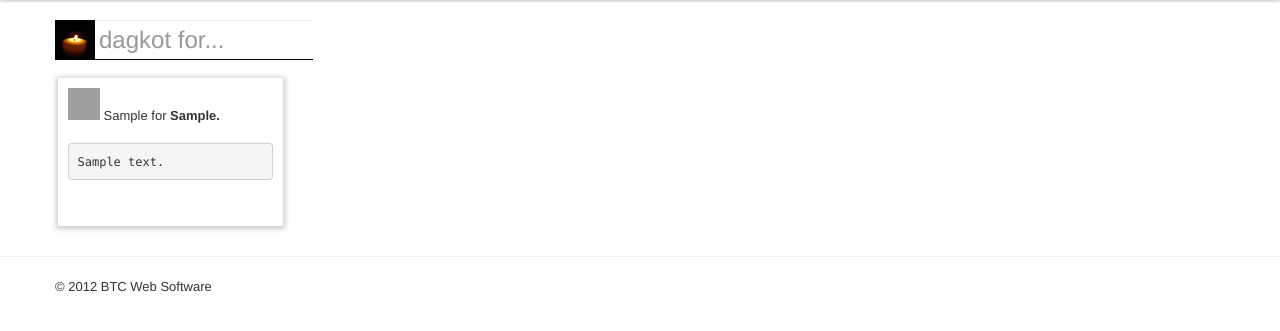
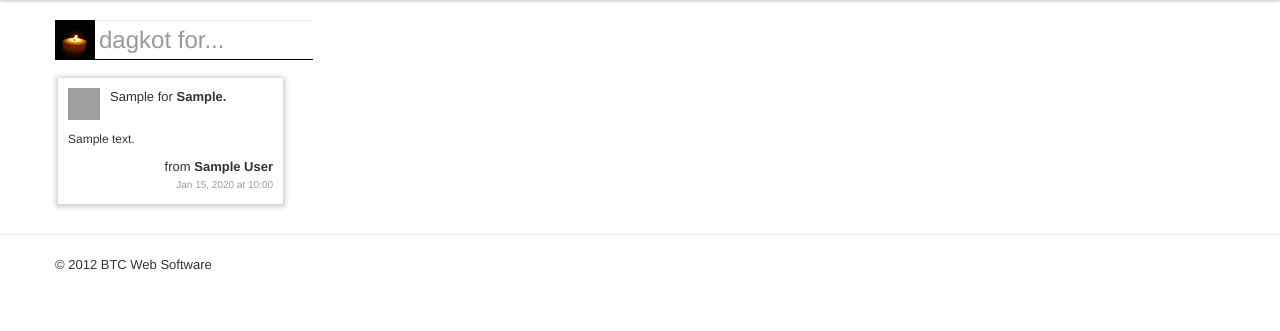
Before and after one commit to PeithVergil/dagkot, a Python web app: template templates/home/home.html in a window 1280 px wide. Shown: the part 40-371 px from the top of the page. Run offline with Jinja, Linux system fonts and the light colour scheme; the template is opened without the code that fills it: most values are stand-ins (such as "Sample title", 1, 10 or a date in 2020); style sheets or scripts are compiled from the project's sources; some libraries are stand-ins or nearby versions; grey boxes are pictures that could not be loaded.

Commit message:
* Fixed the styling for the posts on the home page. * Fixed date formatting for the posts.

```diff
--- a/add.py
+++ b/add.py
@@ -30,8 +30,8 @@ class Add(base.BaseRequestHandler):
         if candle_key:
             user = users.get_current_user()
 
-            dagkot = Dagkot(dagkot_author=user.user_id(), dagkot_for=dagkot_for,
-                dagkot_message=dagkot_msg, dagkot_type=dagkot_type, dagkot_candle=candle)
+            dagkot = Dagkot(dagkot_author=user, dagkot_for=dagkot_for, dagkot_message=dagkot_msg,
+                dagkot_type=dagkot_type, dagkot_candle=candle)
 
             dagkot_key = dagkot.put()
             if dagkot_key:
--- a/app.yaml
+++ b/app.yaml
@@ -25,3 +25,5 @@ handlers:
 libraries:
 - name: jinja2
   version: latest
+- name: django
+  version: latest
--- a/base.py
+++ b/base.py
@@ -3,6 +3,8 @@ from google.appengine.api import users
 from webapp2 import cached_property
 from webapp2 import RequestHandler
 from webapp2_extras import jinja2
+
+# import filters
 
 class BaseRequestHandler(RequestHandler):
     '''
@@ -37,3 +39,6 @@ class BaseRequestHandler(RequestHandler):
         tpl = self.jinja.render_template(template, **context)
 
         self.response.write(tpl)
+
+# j = jinja2.get_jinja2()
+# j.environment.filters['datetimeformat'] = filters.datetimeformat
--- /dev/null
+++ b/filters.py
@@ -0,0 +1,2 @@
+def datetimeformat(value, format='%H:%M / %d-%m-%Y'):
+	return value.strftime(format)
--- a/home.py
+++ b/home.py
@@ -12,7 +12,7 @@ class Home(base.BaseRequestHandler):
 
         user = users.get_current_user()
         if user:
-            data['dagkots'] = Dagkot.all().filter('dagkot_author =', user.user_id()).order('-dagkot_date')
+            data['dagkots'] = Dagkot.all().filter('dagkot_author =', user).order('-dagkot_date')
         else:
             data['dagkots'] = Dagkot.all().order('-dagkot_date')
 
--- a/less/style.less
+++ b/less/style.less
@@ -1,7 +1,13 @@
 @space: 20px;
+
+@fontfamily: "Helvetica Neue",Helvetica,Arial,sans-serif;
 
 .FloatLeft {
 	float: left;
+}
+
+.FloatRight {
+	float: right;
 }
 
 .ClearBoth {
@@ -83,26 +89,55 @@
 	.dagkots {
 		.NoStyle;
 
-		/*margin: 0 0 0 -20px;*/
 		position: relative;
 
 		.dagkot {
-			.FloatLeft;
 			.Shadow;
 
-			/*margin: 0 0 10px 10px;*/
 			width: 225px;
 
 			.inner {
 				padding: 10px;
 
-				img {
-					height: 32px;
-					width: 32px;
+				.head {
+					.candle-container {
+						.FloatLeft;
+
+						@candleheight: 32px;
+						@candlewidth: 32px;
+
+						margin: 0 10px 0 0;
+						height: @candleheight;
+						width: @candlewidth;
+
+						img {
+							height: @candleheight;
+							width: @candlewidth;
+						}
+					}
 				}
 
-				pre {
-					margin: 0;
+				.body{
+					pre {
+						background: none;
+						border: none;
+						font-family: @fontfamily;
+						font-size: 12px;
+						padding: 10px 0;
+						margin: 0;
+					}
+				}
+
+				.foot {
+					.dagkot_date {
+						color: #9a9a9a;
+						font-size: 10px;
+						text-align: right;
+					}
+
+					.dagkot_author {
+						text-align: right;
+					}
 				}
 			}
 		}
--- a/templates/home/home.html
+++ b/templates/home/home.html
@@ -25,13 +25,28 @@
 				{% for dagkot in dagkots %}
 					<li class="dagkot">
 						<div class="inner">
-							{% with candle=dagkot.dagkot_candle %}
-								<img class="candle" src="{{ candle.candle_path }}" alt="{{ candle.candle_name }}" />
-							{% endwith %}
-							{{ dagkot.dagkot_type }} for <strong>{{ dagkot.dagkot_for|title }}.</strong>
-							<br /><br />
-							<pre>{{ dagkot.dagkot_message }}</pre>
-							<br /><br />
+							<div class="head">
+								<div class="candle-container">
+									{% with candle=dagkot.dagkot_candle %}
+										<img class="candle" src="{{ candle.candle_path }}" alt="{{ candle.candle_name }}" />
+									{% endwith %}
+								</div>
+								{{ dagkot.dagkot_type }} for <strong>{{ dagkot.dagkot_for|title }}.</strong>
+								<div class="ClearBoth"></div>
+							</div>
+							<div class="body">
+								<pre>{{ dagkot.dagkot_message }}</pre>
+							</div>
+							<div class="foot">
+								{% with author=dagkot.dagkot_author %}
+									<div class="dagkot_author">
+										from <strong>{{ author }}</strong>
+									</div>
+								{% endwith %}
+								<div class="dagkot_date">
+									{{ dagkot.dagkot_date.strftime('%b %d, %Y at %H:%M') }}
+								</div>
+							</div>
 						</div>
 					</li>
 				{% else %}
```
Also changed, not shown: models/dagkot.py (+6 -1 lines).
